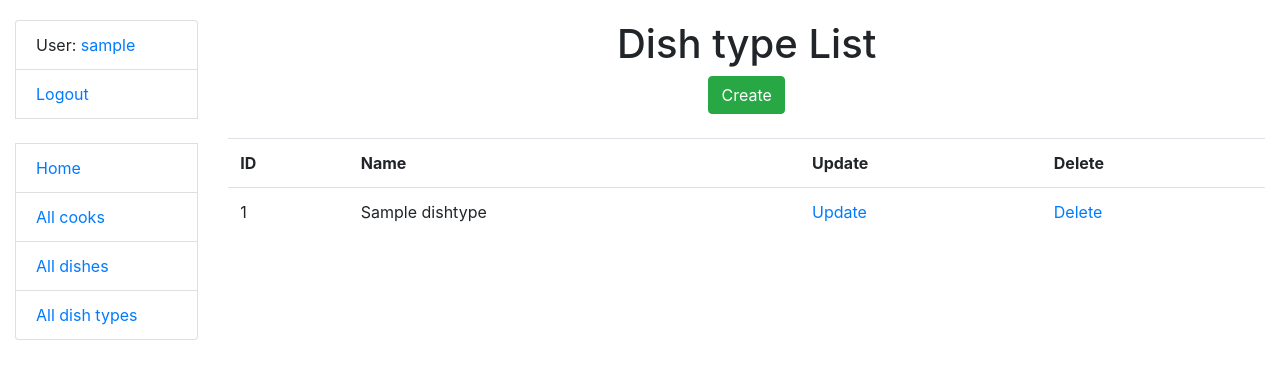
After one commit to svitlana-savikhina/restaurant-kitchen-service, a Django app: page /dish_types/ in a window 1280 px wide. The commit adds this page. Shown: the top 379 px of the page. Run offline with Django 4.2, Linux system fonts and the light colour scheme; a user stored in the database is signed in; tables that the repository leaves empty hold one stand-in row (values such as "Sample post"); some libraries are stand-ins or nearby versions.

Commit message:
Create DishTypeListView and dish_type_list.html, edit urls.py & sidebar.html

```diff
--- a/kitchen/urls.py
+++ b/kitchen/urls.py
@@ -9,7 +9,7 @@ from kitchen.views import (
     CookDeleteView,
     DishListView,
     DishDetailView,
-    DishCreateView, DishUpdateView, DishDeleteView, AssignToDishView,
+    DishCreateView, DishUpdateView, DishDeleteView, AssignToDishView, DishTypeListView,
 )
 
 urlpatterns = [
@@ -58,6 +58,10 @@ urlpatterns = [
         "dishes/<int:pk>/assigning/", AssignToDishView.as_view(),
         name="cook-assigning",
     ),
+    path(
+        "dish_types/", DishTypeListView.as_view(),
+        name="dish-type-list"
+    ),
 ]
 
 app_name = "kitchen"
--- a/kitchen/views.py
+++ b/kitchen/views.py
@@ -92,3 +92,10 @@ class AssignToDishView(LoginRequiredMixin, generic.UpdateView):
             dish.cooks.add(request.user)
 
         return redirect("kitchen:dish-detail", pk)
+
+
+class DishTypeListView(LoginRequiredMixin, generic.ListView):
+    model = DishType
+    context_object_name = "dish_type_list"
+    template_name = "kitchen/dish_type_list.html"
+    paginate_by = 4
--- a/templates/includes/sidebar.html
+++ b/templates/includes/sidebar.html
@@ -11,5 +11,5 @@
   <li class="list-group-item"><a href="{% url 'kitchen:index' %}">Home</a></li>
   <li class="list-group-item"><a href="{% url 'kitchen:cook-list' %}">All cooks</a></li>
   <li class="list-group-item"><a href="{% url 'kitchen:dish-list' %}">All dishes</a></li>
-  <li class="list-group-item"><a href="#">All dish types</a></li>
+  <li class="list-group-item"><a href="{% url 'kitchen:dish-type-list' %}">All dish types</a></li>
 </ul>
--- /dev/null
+++ b/templates/kitchen/dish_type_list.html
@@ -0,0 +1,39 @@
+{% extends "base.html" %}
+{% load crispy_forms_filters %}
+
+{% block content %}
+  <div class="container text-center  mt-7">
+    <h1>Dish type List</h1>
+      <div class="container">
+        <a href="#" class="btn btn-success">
+            Create
+          </a>
+      </div>
+  <br>
+  </div>
+  <div class="container">
+    <div class="row justify-content-center">
+
+      {% if dish_type_list %}
+        <table class="table">
+        <tr>
+          <th>ID</th>
+          <th>Name</th>
+          <th>Update</th>
+          <th>Delete</th>
+        </tr>
+        {% for type in dish_type_list %}
+          <tr>
+            <td>{{ type.id }}</td>
+            <td>{{ type.name }}</td>
+            <td><a href="#">Update</a></td>
+            <td><a href="#">Delete</a></td>
+          </tr>
+        {% endfor %}
+        </table>
+        </div>
+        </div>
+      {% else %}
+        <p>There are no dish types in restaurant</p>
+      {% endif %}
+{% endblock %}
```
